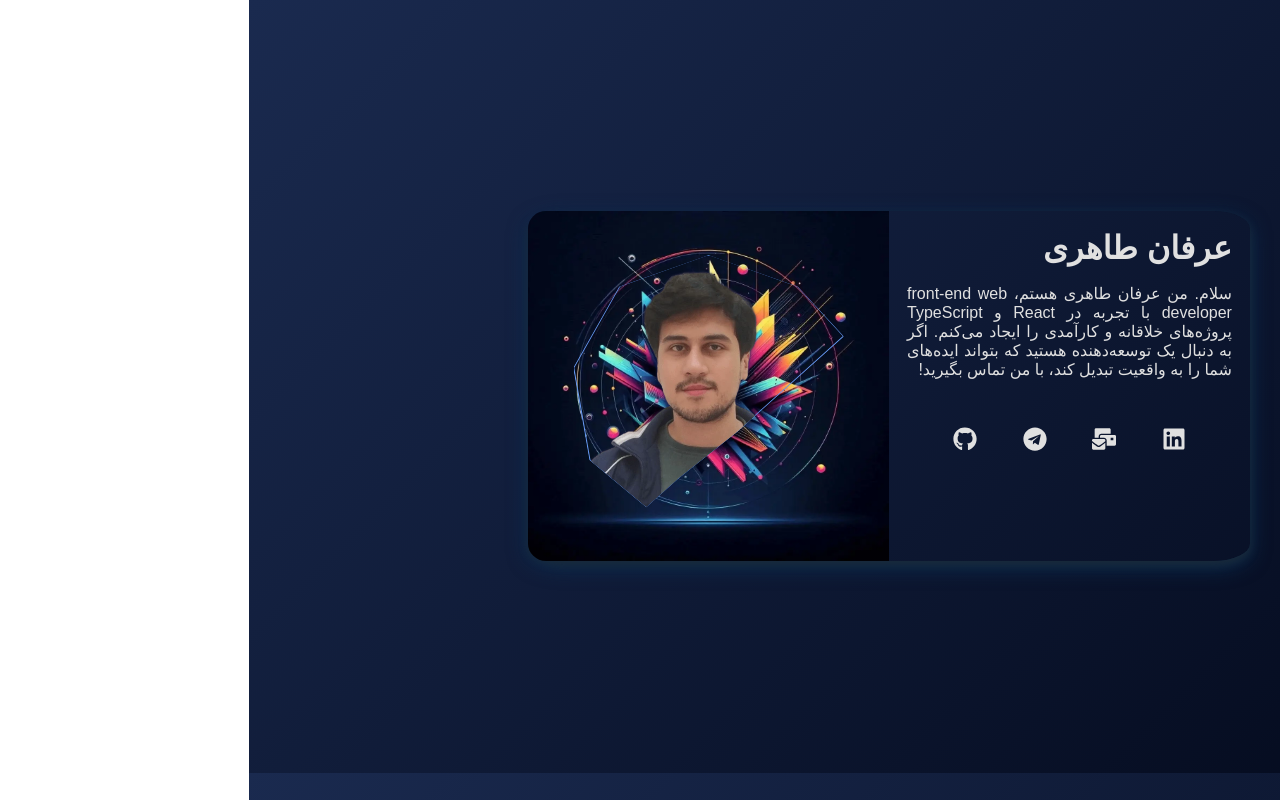
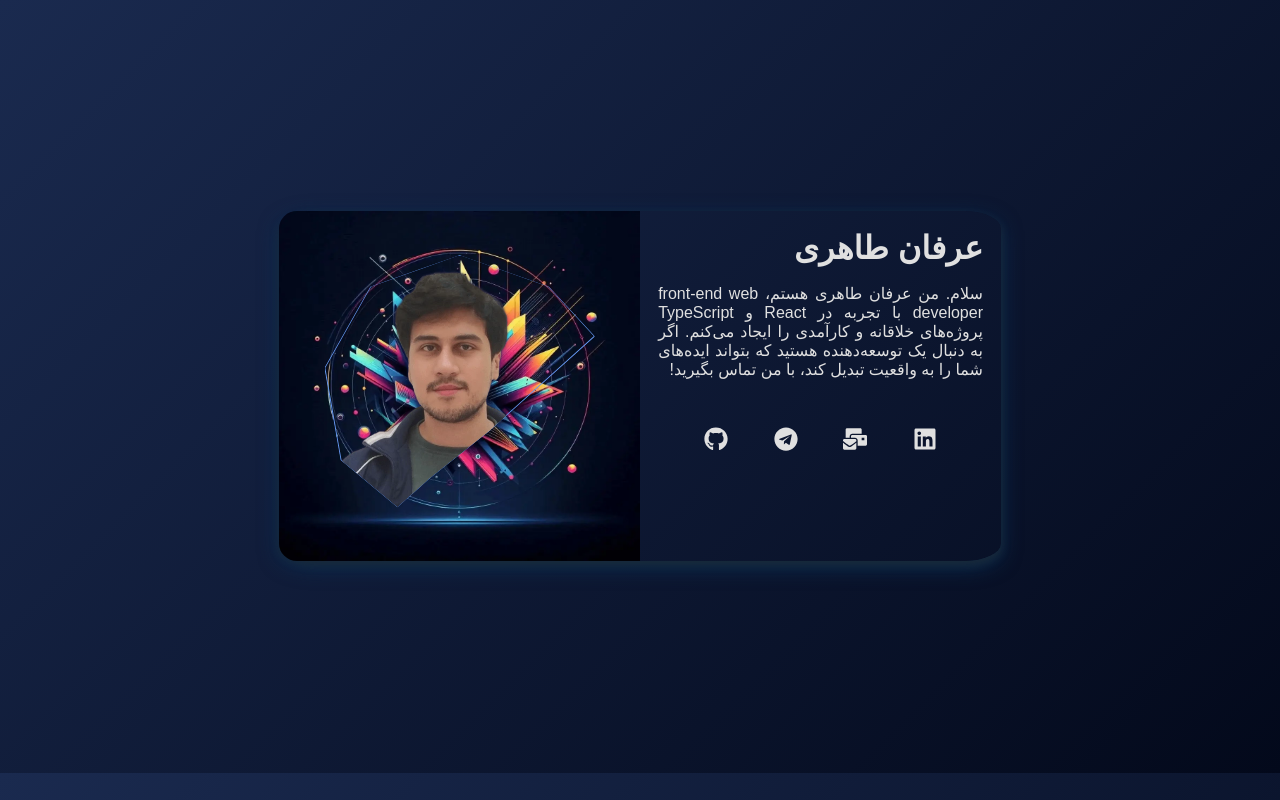
Before and after one commit to erufan/portfolio, a React (Vite) app: page / in a window 1280 px wide. Built offline with nearby package versions, Linux system fonts and the light colour scheme.

Commit message:
add primary slide for page

```diff
--- a/src/App.tsx
+++ b/src/App.tsx
@@ -1,8 +1,20 @@
-import "./index.css";
+import { Swiper, SwiperSlide } from "swiper/react";
+import "swiper/css";
+import "swiper/css/effect-creative";
 import Page1 from "./slidePage/Page1";
+import Page2 from "./slidePage/Page2";
 
-const App = () => {
-  return <Page1 />;
-};
-
-export default App;
+export default function App() {
+  return (
+    <>
+      <Swiper grabCursor={true} spaceBetween={100} autoHeight={true}>
+        <SwiperSlide>
+          <Page1 />
+        </SwiperSlide>
+        <SwiperSlide lazy={true}>
+          <Page2 />
+        </SwiperSlide>
+      </Swiper>
+    </>
+  );
+}
--- a/src/layouts/Page2Layouts.module.css
+++ b/src/layouts/Page2Layouts.module.css
@@ -3,5 +3,4 @@
   grid-template-columns: repeat(auto-fit, minmax(500px, 1fr));
   gap: 30px;
   margin-top: 5%;
-  background-color: var(--black);
 }
```
